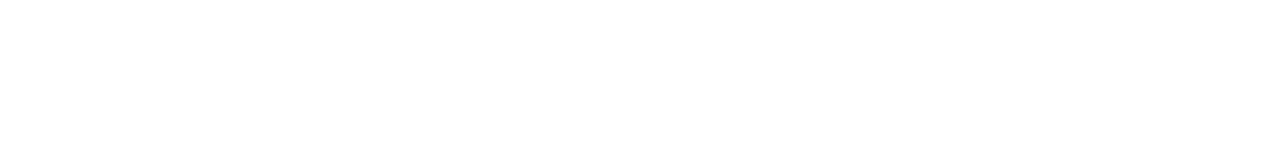
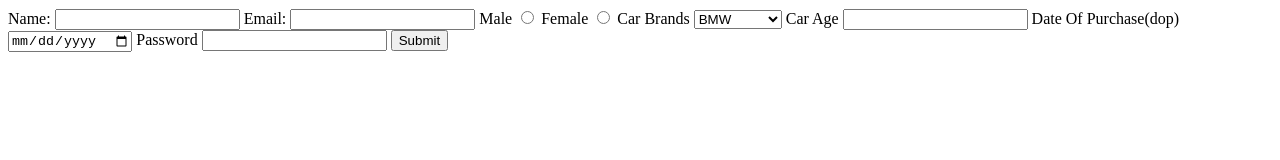
Before and after one commit to acciojob/car-insurance-form-gauravbangare08, a website: page main.html in a window 1280 px wide. Drawn offline with Linux system fonts and the light colour scheme.

Commit message:
created a submission

```diff
--- a/main.html
+++ b/main.html
@@ -8,6 +8,28 @@
 
 <body>
 	<!-- the entire body must be written by student -->
+	<form method="post">
+		<label for="name">Name:</label>
+		<input type="text" id="name" required>
+		<label for="email">Email:</label>
+		<input type="email" id="email" required>
+		<label for="gender_m">Male</label>
+		<input type="radio" id="gender_m" name="gender" required>
+		<label for="gender_f">Female</label>
+		<input type="radio" id="gender_f" name="gender" required>
+		<label for="car brand">Car Brands</label>
+		<select>
+			<option value="bmw">BMW</option>
+			<option value="audi">Audi</option>
+			<option value="mercedese">Mercedese</option>
+		</select>
+		<label for="car age">Car Age</label>
+		<input type="number" id="car age" required>
+		<label for="dop">Date Of Purchase(dop)</label>
+		<input type="date" id="dop"required>
+		<label for ="password">Password</label>
+		<input type="password" id="password" required>
+		<button type="submit">Submit</button>
     <script type="text/javascript" src="./script.js">
 </script>
 
```
